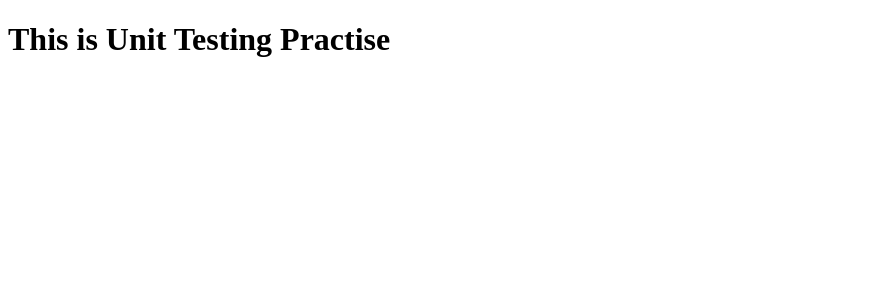
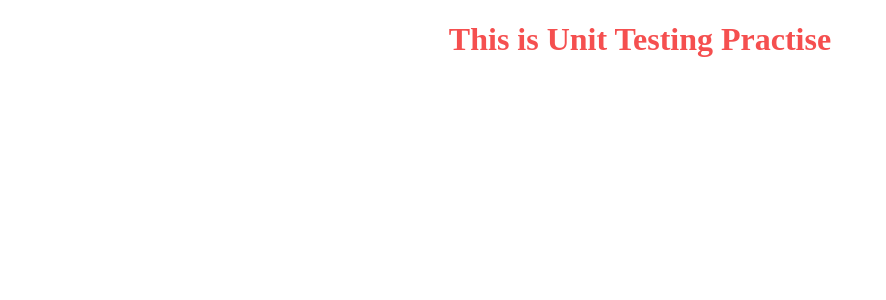
Before and after one commit to pravienmangal/React-Unit-Testing, a React (Create React App) app in the folder to-do-app/: page / in a window 1280 px wide. Shown: the top 300 px of the page, without its empty margins (0-886 px from the left). Built offline with nearby package versions, Linux system fonts and the light colour scheme.

Commit message:
sass configurations added to the project

```diff
--- a/to-do-app/src/App.js
+++ b/to-do-app/src/App.js
@@ -1,5 +1,6 @@
 import React, { Component } from 'react';
 import Header from './components/Header/Header';
+import './styles/App.sass';
 
 class App extends Component {
   render() {
--- /dev/null
+++ b/to-do-app/src/styles/App.sass
@@ -0,0 +1,2 @@
+@import '../styles/utilities/colors'
+@import '../styles/components/main'
--- /dev/null
+++ b/to-do-app/src/styles/components/_main.sass
@@ -0,0 +1,3 @@
+.App-header
+  text-align: center
+  color: $primary-color
--- /dev/null
+++ b/to-do-app/src/styles/utilities/_colors.sass
@@ -0,0 +1,6 @@
+$black: #000000
+$white: #ffffff
+
+$greyscale-1: #333333
+$primary-color: #f54f4f
+$brand-color: #26282f
```
Also changed, not shown: to-do-app/package.json (+9 -3 lines).
